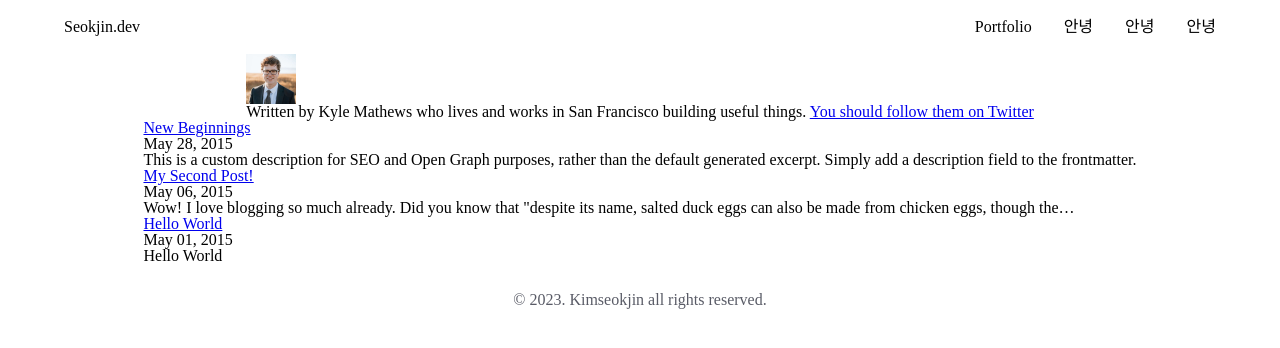
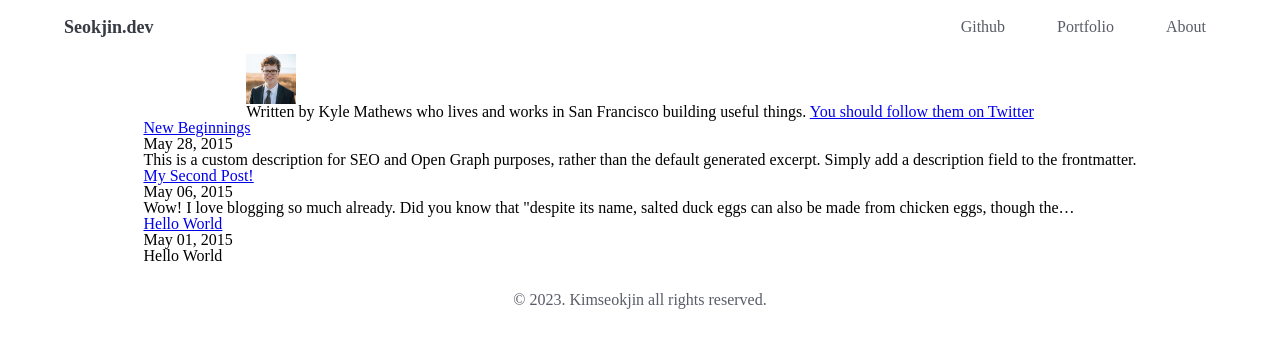
Before and after one commit to SEOKKAMONI/blog, a Gatsby site: page / in a window 1280 px wide. Built offline with nearby package versions, Linux system fonts and the light colour scheme; Gatsby itself is replaced by a stand-in of ours.

Commit message:
chore: add Header design

```diff
--- a/src/components/Header.tsx
+++ b/src/components/Header.tsx
@@ -1,6 +1,7 @@
 import styled from "@emotion/styled";
 import { Link } from "gatsby";
 import { useEffect, useState } from "react";
+import Logo from "./Logo";
 
 const Header = () => {
   const [isSticky, setIsSticky] = useState(false);
@@ -23,12 +24,11 @@ const Header = () => {
 
   return (
     <StyledHeader isSticky={isSticky}>
-      <h1>Seokjin.dev</h1>
+      <Logo />
       <StyledMenuWrapper>
+        <StyledMenuLink to="/">Github</StyledMenuLink>
         <StyledMenuLink to="/">Portfolio</StyledMenuLink>
-        <StyledMenuLink to="/">안녕</StyledMenuLink>
-        <StyledMenuLink to="/">안녕</StyledMenuLink>
-        <StyledMenuLink to="/">안녕</StyledMenuLink>
+        <StyledMenuLink to="/">About</StyledMenuLink>
       </StyledMenuWrapper>
     </StyledHeader>
   );
@@ -54,6 +54,13 @@ const StyledMenuWrapper = styled.div`
 `;
 
 const StyledMenuLink = styled(Link)`
+  padding: 12px 10px;
   text-decoration: none;
-  color: ${({ theme }) => theme.colors.black};
+  border-radius: 8px;
+  color: ${({ theme }) => theme.colors.gray700};
+
+  &:hover {
+    background-color: ${({ theme }) => theme.colors.gray100};
+    color: ${({ theme }) => theme.colors.primary};
+  }
 `;
--- /dev/null
+++ b/src/components/Logo.tsx
@@ -0,0 +1,14 @@
+import styled from "@emotion/styled";
+
+const Logo = () => {
+  return <StyledLogo>Seokjin.dev</StyledLogo>;
+};
+
+export default Logo;
+
+const StyledLogo = styled.span`
+  cursor: pointer;
+  font-size: 18px;
+  font-weight: bold;
+  color: ${({ theme }) => theme.colors.gray800};
+`;
--- a/src/styles/themes/colors.ts
+++ b/src/styles/themes/colors.ts
@@ -2,6 +2,8 @@ export type Colors = typeof colors;
 export type ColorKeys = keyof typeof colors;
 
 export const colors = {
+  primary: "#257CFF",
+
   // system
   black: "#000000",
   white: "#FFFFFF",
```
